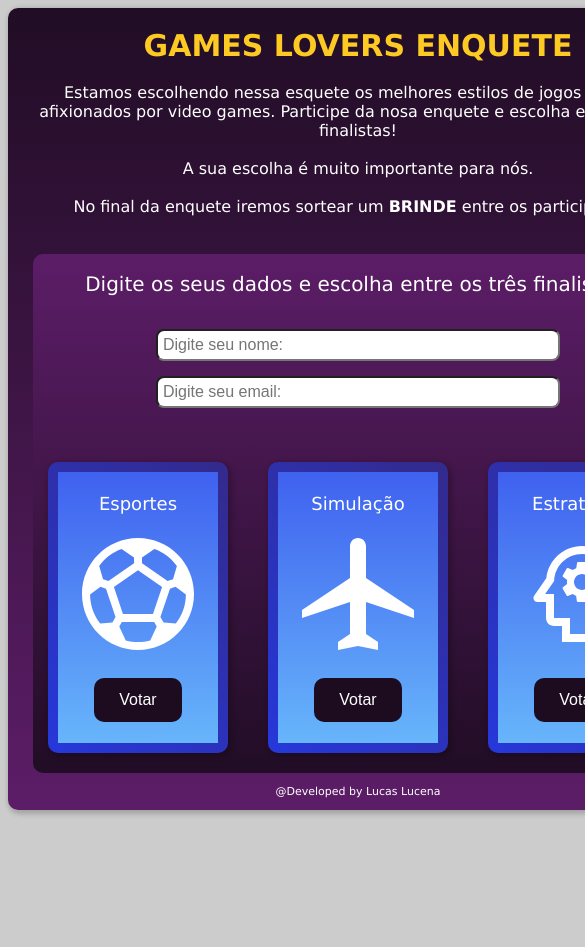
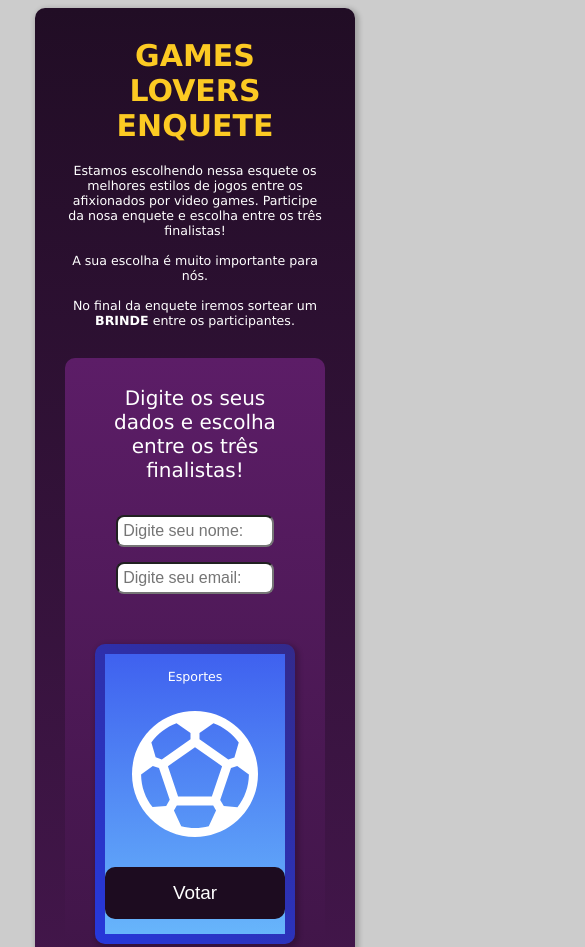
Before and after one commit to Lucena349/bootcamp-devjr-Card-de-games, a plain HTML site: page index.html in a window 390 px wide. Shown: the top 947 px of the page, 585 px wide, since content can reach past the window. Before the commit the page ends 844 px from the top, so only its background shows below. Drawn offline with Linux system fonts and the light colour scheme.

Commit message:
cloeses #06 - responsividade

```diff
--- a/index.html
+++ b/index.html
@@ -6,8 +6,8 @@
     <title>Projeto 01 - Card de Games</title>
     <link rel="stylesheet" href="style.css">
 </head>
-<body class="body">
-    <div class="container-tittle">
+<body class="body" >
+    <div class="container-tittle flex" >
     <div class="games">
         <strong>GAMES LOVERS ENQUETE</strong>
     </div>
@@ -18,7 +18,7 @@
 
         <span>No final da enquete iremos sortear um <strong>BRINDE</strong> entre os participantes.</span><br><br><br>
     </div>
-    <div class="container-info">
+    <div class="container-info flex">
         <div class="dados"> Digite os seus dados e escolha entre os três finalistas!</div>
 
             <input type="text" placeholder="Digite seu nome:" >
@@ -27,17 +27,17 @@
             <div class="vote">
                 <div class="esport"><br>
                     <div>Esportes</div>
-                    <object data="sports_soccer_white.svg" type=""></object>
+                    <object class="container-img" data="sports_soccer_white.svg" type=""></object>
                     <button>Votar</button><br><br>
                 </div>
                 <div class="simul"><br>
                     <div>Simulação</div>
-                    <object data="local_airport_white.svg" type=""></object>
+                    <object class="container-img" data="local_airport_white.svg" type=""></object>
                     <button>Votar</button><br><br>
                 </div>
                 <div class="estrat"><br>
                     <div>Estratégia</div>
-                    <object data="psychology_white.svg" type=""></object>
+                    <object class="container-img" data="psychology_white.svg" type=""></object>
                     <button>Votar</button><br><br>
                 </div>
             </div>
--- a/style.css
+++ b/style.css
@@ -18,7 +18,7 @@
 .container-info{
     background-color: #5C1D67;
     border-radius: 10px;
-    width: 650px;
+    width: 660px;
     display: block;
     margin: auto;
     background: linear-gradient(#5C1D67, #210D25)
@@ -31,6 +31,7 @@
     display: flex;
     justify-content: center;
     padding: 20px;
+    text-align: center;
 }
 
 .subtittles{
@@ -77,7 +78,7 @@ input{
     border: 10px solid transparent;
     border-radius: 10px;
     text-align: center;
-    font-size: large;
+    font-size: 1em;
     box-shadow: 2px 2px 5px 2px rgba(0, 0, 0, 0.2);
 }
 
@@ -90,7 +91,7 @@ input{
     border: 10px solid transparent;
     border-radius: 10px;
     text-align: center;
-    font-size: large;
+    font-size: 1em;
     box-shadow: 2px 2px 5px 2px rgba(0, 0, 0, 0.2);
 }
 
@@ -103,7 +104,7 @@ input{
     border: 10px solid transparent;
     border-radius: 10px;
     text-align: center;
-    font-size: large;
+    font-size: 1em;
     box-shadow: 2px 2px 5px 2px rgba(0, 0, 0, 0.2);
 }
 
@@ -113,5 +114,32 @@ button{
     padding: 13px 25px;
     border: none;
     border-radius: 10px;
-    font-size: medium;
+    font-size: large;
 }
+
+.container-img {
+    width: 100%;
+}
+
+@media screen and (max-width: 620px){
+    html{
+        font-size: 14px;
+    }
+    .vote{
+        flex-direction: column;
+        width: 300%;
+    }
+
+    .flex{
+        width: 80%;
+        padding: 10px;
+        font-size: 0.9rem;
+    }
+
+    button{
+        width: 100%;
+        padding: 15px 20px;
+        font-size: 150%;
+
+    }
+}
```
